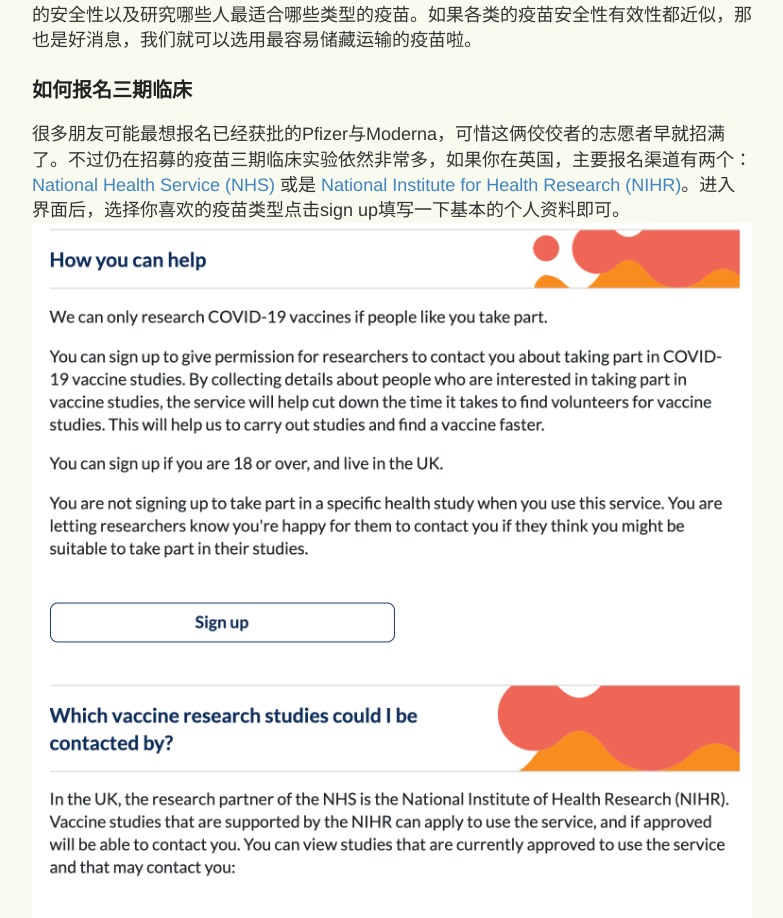
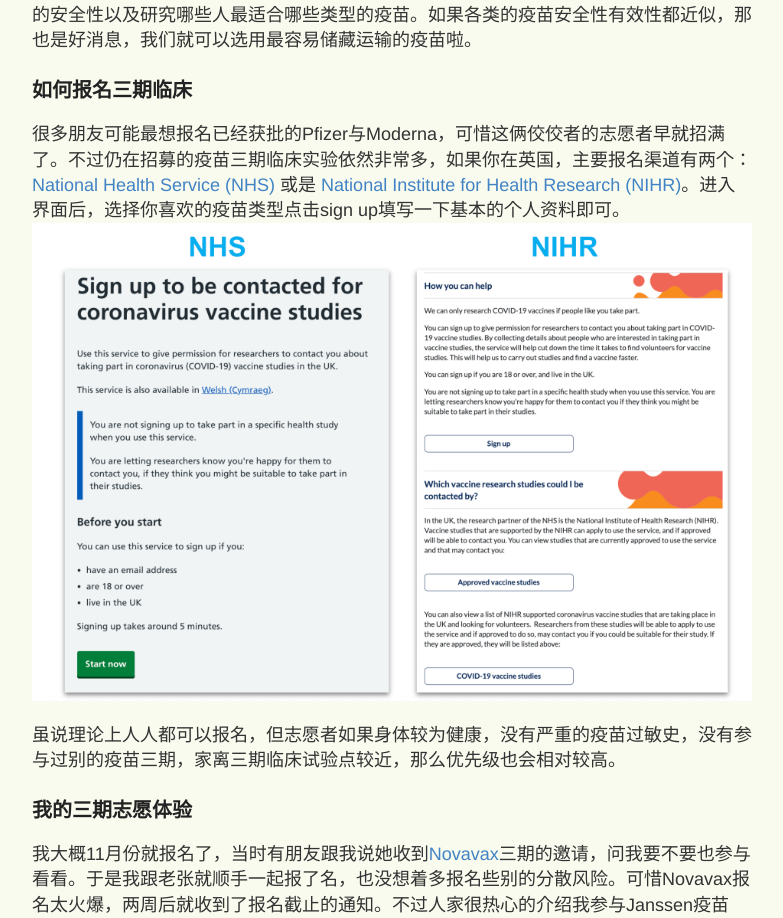
Before and after one commit to yihanxu/yihanxu.github.io, a Jekyll site: the page built from _posts/2020-12-24-covid-vaccine-volunteer.md, in a window 1280 px wide. Shown: the part 1828-2746 px from the top of the page, without its empty margins (248-1031 px from the left). Built offline with Jekyll 4.4.1, drawn with Linux system fonts in a browser that asks for light colours; comment, search, counter and statistics services are not loaded.

Commit message:
correct typo

```diff
--- a/_posts/2020-12-24-covid-vaccine-volunteer.md
+++ b/_posts/2020-12-24-covid-vaccine-volunteer.md
@@ -20,8 +20,7 @@
 
 ### 如何报名三期临床
 很多朋友可能最想报名已经获批的Pfizer与Moderna，可惜这俩佼佼者的志愿者早就招满了。不过仍在招募的疫苗三期临床实验依然非常多，如果你在英国，主要报名渠道有两个：[National Health Service (NHS)](https://www.nhs.uk/conditions/coronavirus-covid-19/research/coronavirus-vaccine-research/) 或是 [National Institute for Health Research (NIHR)](https://bepartofresearch.nihr.ac.uk/vaccine-studies/)。进入界面后，选择你喜欢的疫苗类型点击sign up填写一下基本的个人资料即可。<br>
-![vaccine signup NHS](/images/vaccine_signup1.jpg)
-![vaccine signup NIHR](/images/vaccine_signup2.jpg)
+![vaccine signup](/images/vaccine_signup.jpg)
 
 虽说理论上人人都可以报名，但志愿者如果身体较为健康，没有严重的疫苗过敏史，没有参与过别的疫苗三期，家离三期临床试验点较近，那么优先级也会相对较高。
 
```
Also changed, not shown: images/vaccine_signup.jpg (added), images/vaccine_signup1.jpg (deleted), images/vaccine_signup2.jpg (deleted).
